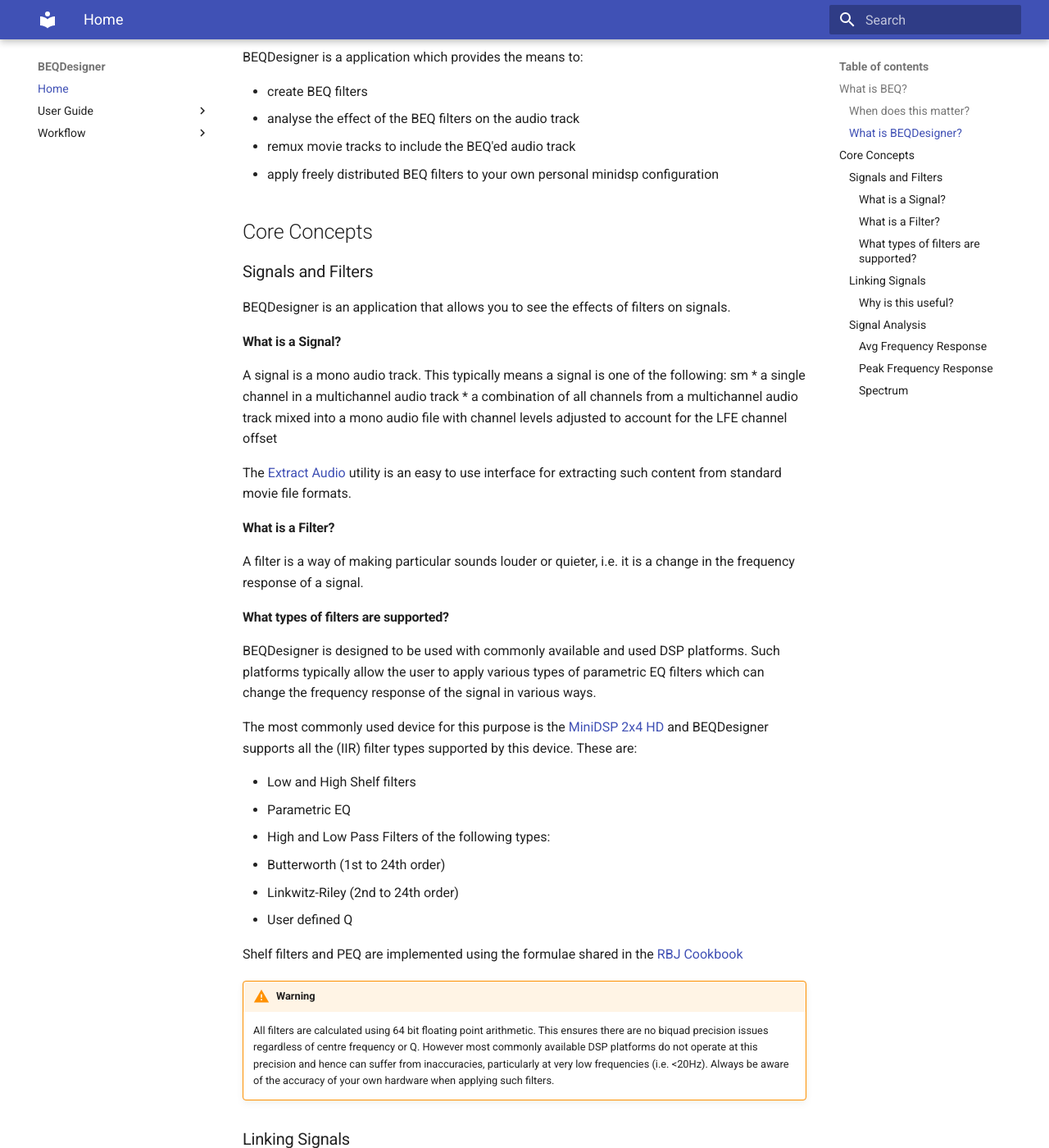
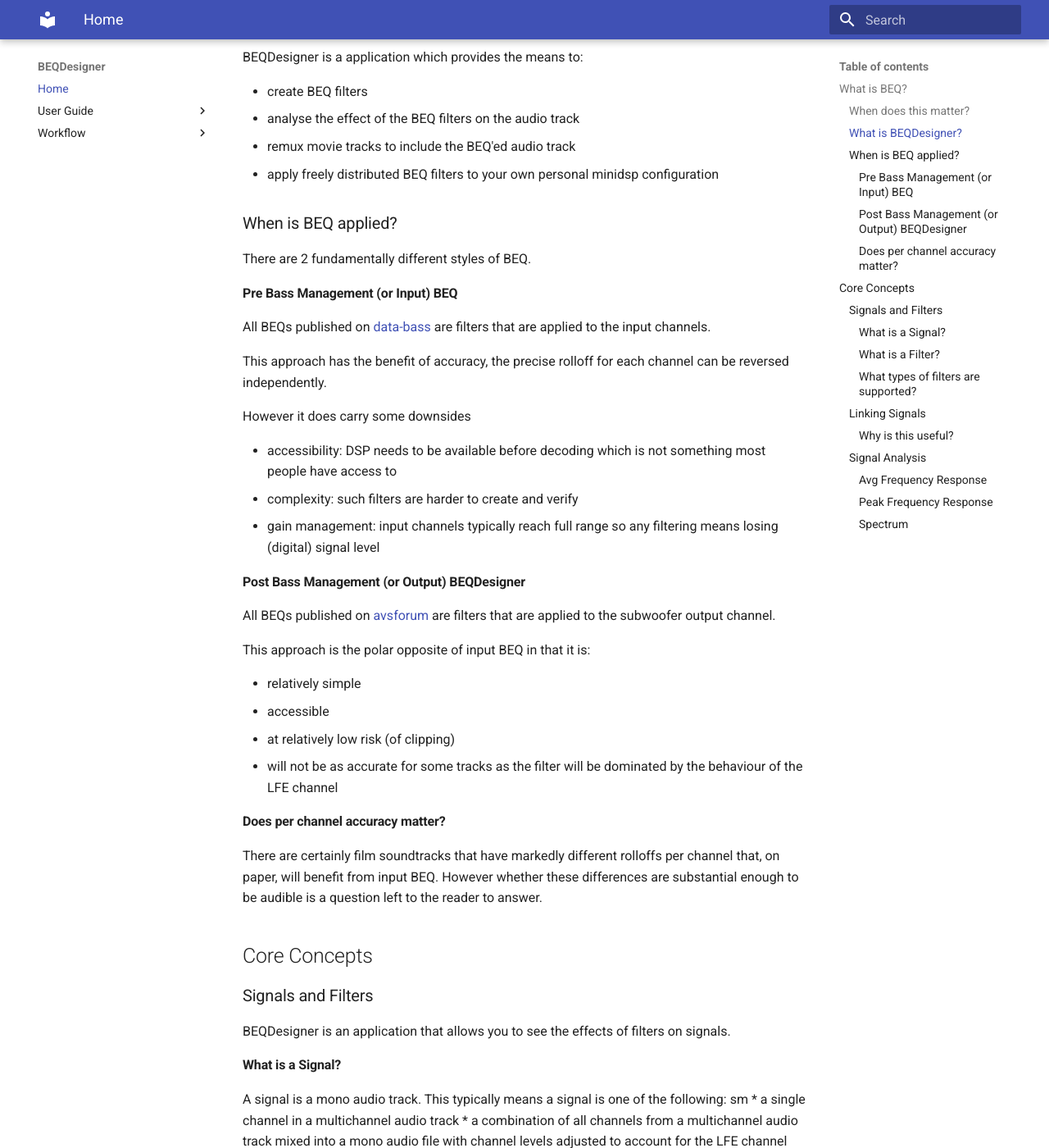
Before and after one commit to 3ll3d00d/beqdesigner, an MkDocs documentation site: the page built from docs/index.md, in a window 1280 px wide and 1400 px high, scrolled down 499 px. Shown: the whole window at 82% size. Built offline with MkDocs 1.6.1 and Material for MkDocs 9.7.7, drawn with Linux system fonts in a browser that asks for light colours.

Commit message:
added doc section on input vs output beq

```diff
--- a/docs/index.md
+++ b/docs/index.md
@@ -16,6 +16,37 @@ BEQDesigner is a application which provides the means to:
 * analyse the effect of the BEQ filters on the audio track
 * remux movie tracks to include the BEQ'ed audio track
 * apply freely distributed BEQ filters to your own personal minidsp configuration
+
+### When is BEQ applied?
+
+There are 2 fundamentally different styles of BEQ.
+
+#### Pre Bass Management (or Input) BEQ
+
+All BEQs published on [data-bass](http://data-bass.ipbhost.com/topic/285-the-bass-eq-for-movies-thread/) are filters that are applied to the input channels.
+
+This approach has the benefit of accuracy, the precise rolloff for each channel can be reversed independently.
+
+However it does carry some downsides
+
+* accessibility: DSP needs to be available before decoding which is not something most people have access to
+* complexity: such filters are harder to create and verify
+* gain management: input channels typically reach full range so any filtering means losing (digital) signal level
+
+#### Post Bass Management (or Output) BEQDesigner
+
+All BEQs published on [avsforum](https://www.avsforum.com/forum/113-subwoofers-bass-transducers/2995212-bass-eq-filtered-movies.html) are filters that are applied to the subwoofer output channel.
+
+This approach is the polar opposite of input BEQ in that it is:
+
+* relatively simple
+* accessible
+* at relatively low risk (of clipping)
+* will not be as accurate for some tracks as the filter will be dominated by the behaviour of the LFE channel
+
+#### Does per channel accuracy matter?
+
+There are certainly film soundtracks that have markedly different rolloffs per channel that, on paper, will benefit from input BEQ. However whether these differences are substantial enough to be audible is a question left to the reader to answer.
 
 ## Core Concepts
 
```
